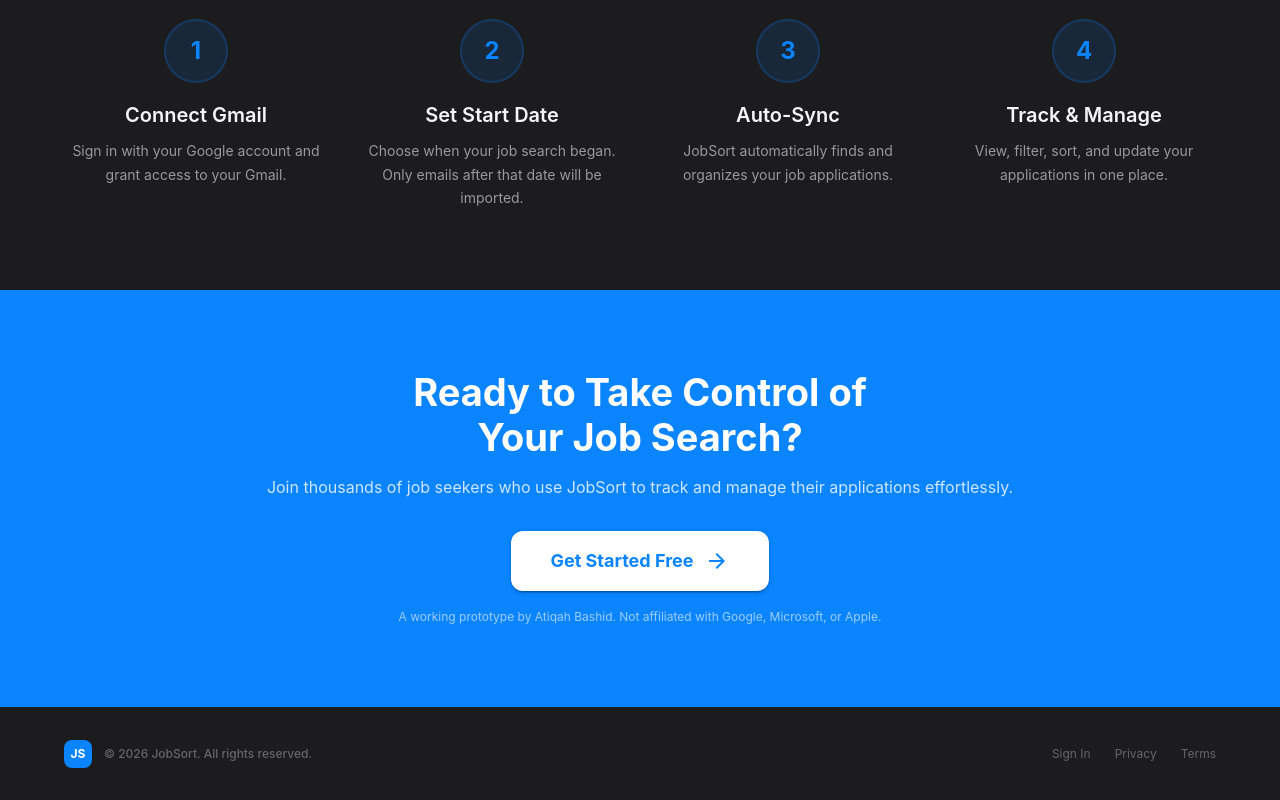
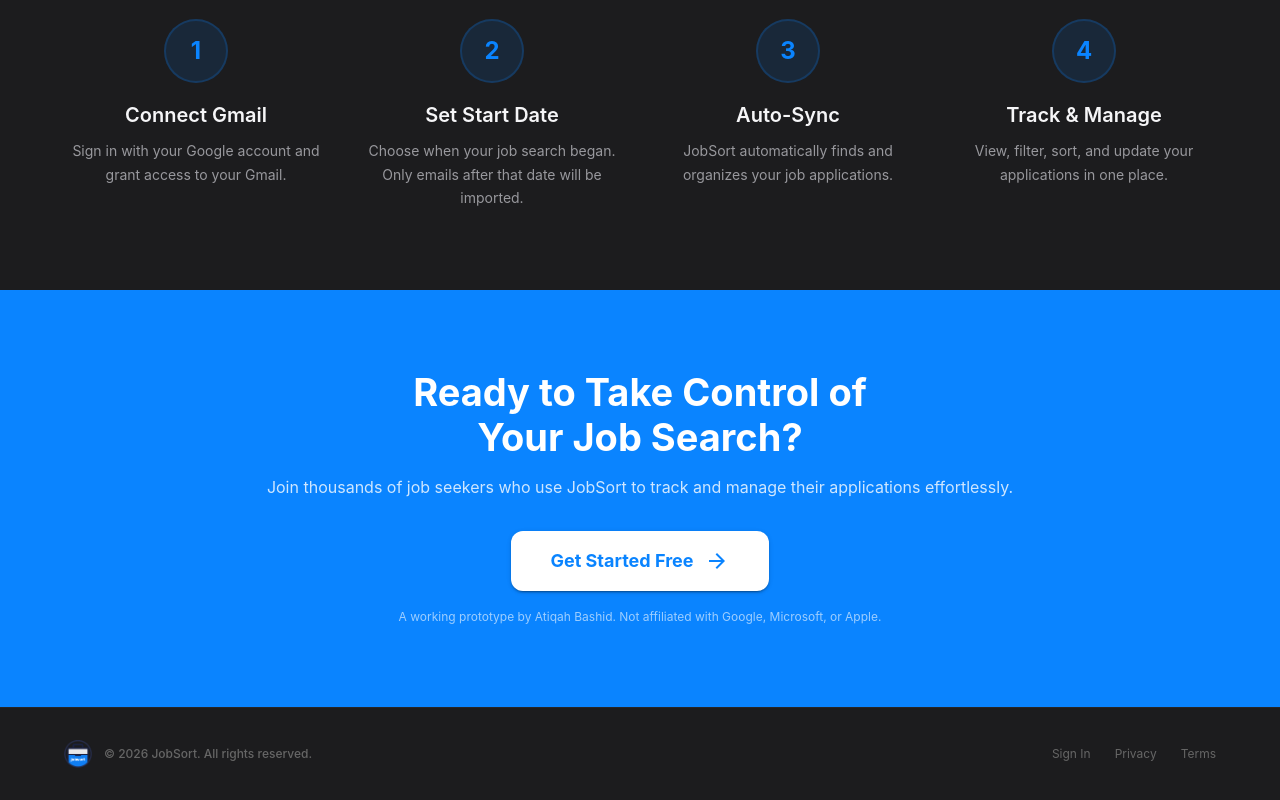
Before and after one commit to AtiqahAbdBashid/JobSortApp, a React (Create React App) app in the folder frontend/: page / in a window 1280 px wide. Shown: the part 1817-2617 px from the top of the page. Built offline with nearby package versions, Linux system fonts and the light colour scheme; no server answers.

Commit message:
Link Privacy and Terms pages in footer

```diff
--- a/frontend/src/pages/LandingPage.jsx
+++ b/frontend/src/pages/LandingPage.jsx
@@ -1002,8 +1002,9 @@
             </Box>
 
             {/* =========================================================
-                FOOTER
-            ========================================================= */}
+    FOOTER
+========================================================= */}
+
             <Box
                 sx={{
                     py: 4,
@@ -1023,21 +1024,16 @@
                     >
                         <Box sx={{ display: 'flex', alignItems: 'center', gap: 1.5 }}>
                             <Box
+                                component="img"
+                                src="/logo.png"
+                                alt="JobSort"
                                 sx={{
                                     width: 28,
                                     height: 28,
                                     borderRadius: '8px',
-                                    bgcolor: '#0A84FF',
-                                    display: 'flex',
-                                    alignItems: 'center',
-                                    justifyContent: 'center',
-                                    color: '#FFFFFF',
-                                    fontWeight: 700,
-                                    fontSize: 12,
+                                    objectFit: 'contain',
                                 }}
-                            >
-                                JS
-                            </Box>
+                            />
                             <Typography
                                 variant="caption"
                                 sx={{
@@ -1067,6 +1063,7 @@
                                     cursor: 'pointer',
                                     '&:hover': { color: '#F5F5F7' },
                                 }}
+                                onClick={() => navigate('/privacy')}
                             >
                                 Privacy
                             </Typography>
@@ -1077,6 +1074,7 @@
                                     cursor: 'pointer',
                                     '&:hover': { color: '#F5F5F7' },
                                 }}
+                                onClick={() => navigate('/terms')}
                             >
                                 Terms
                             </Typography>
```
